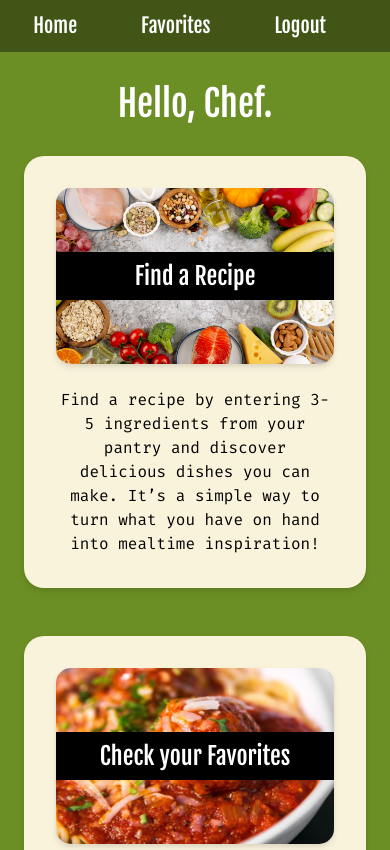
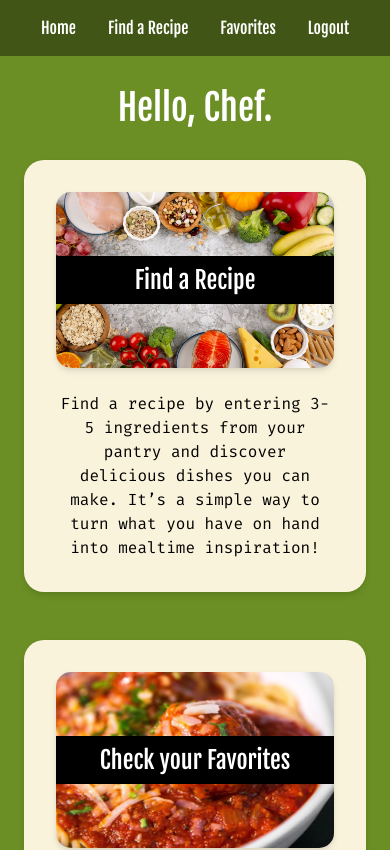
Before and after one commit to Code-the-Dream-School/hh-team5-front, a React (Vite) app: page / in a window 390 px wide. Shown: the top 850 px of the page. Built offline with nearby package versions, Linux system fonts and the light colour scheme; no server answers.

Commit message:
Add styles for mobile design

```diff
--- a/src/components/Header/NavLink.jsx
+++ b/src/components/Header/NavLink.jsx
@@ -2,11 +2,13 @@ import React from 'react';
 import { Link } from 'react-router-dom';
 
 const NavLink = () => {
+
   return (
-    <nav className="flex justify-end bg-[#415616] font-heading text-white text-xl pr-8">
-      <Link className="m-3 mx-8" to="/">Home</Link>
-      <Link className="m-3 mx-8" to="/favorites">Favorites</Link>
-      <Link className="m-3 mx-8" to="/logout">Logout</Link>
+    <nav className="flex justify-center bg-[#415616] font-heading text-white text-l min-[420px]:text-xl md:justify-end md:text-2xl md:pr-8">
+      <Link className="my-4 mx-4 hover:underline sm:mx-6 md:mx-8" to="/">Home</Link>
+      <Link className="my-4 mx-4 hover:underline sm:mx-6 md:mx-8" to="/findarecipe">Find a Recipe</Link>
+      <Link className="my-4 mx-4 hover:underline sm:mx-6 md:mx-8" to="/favorites">Favorites</Link>
+      <Link className="my-4 mx-4 hover:underline sm:mx-6 md:mx-8" to="/">Logout</Link>
     </nav>
   )
 }
```
